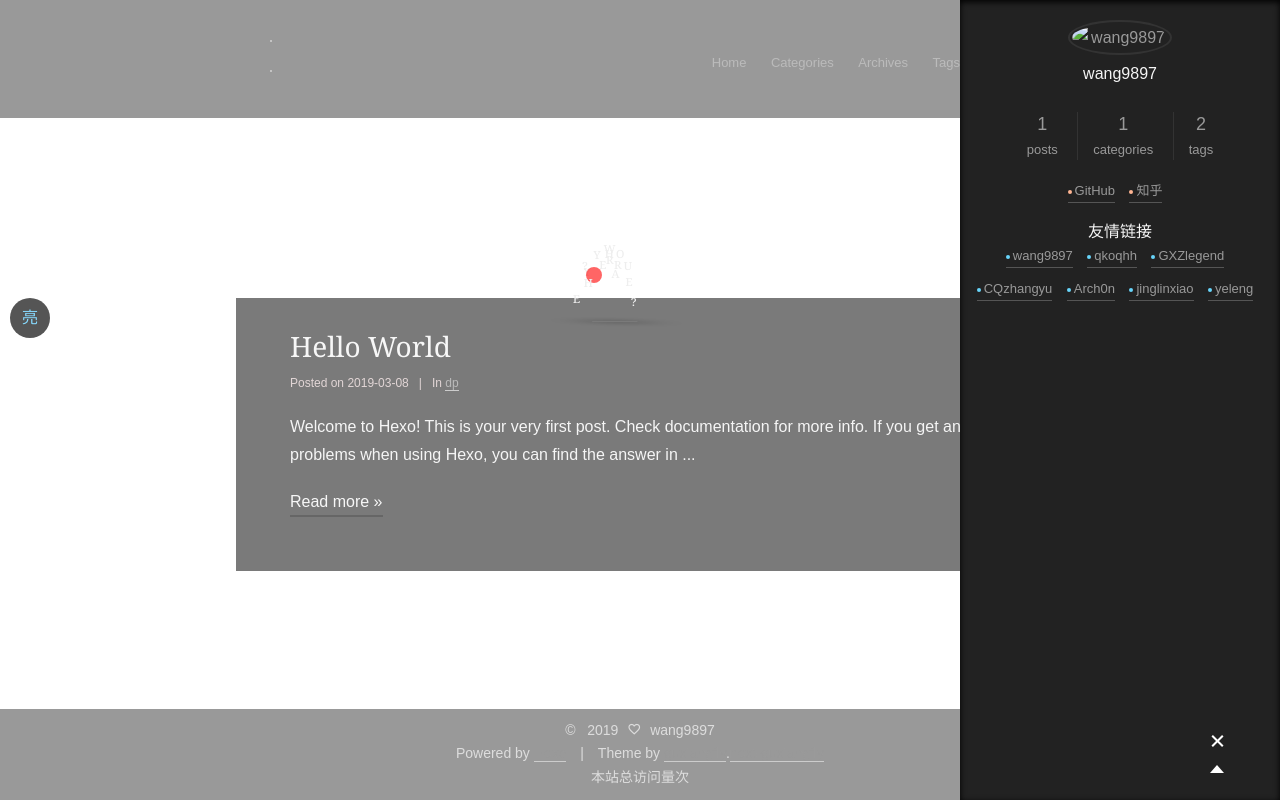
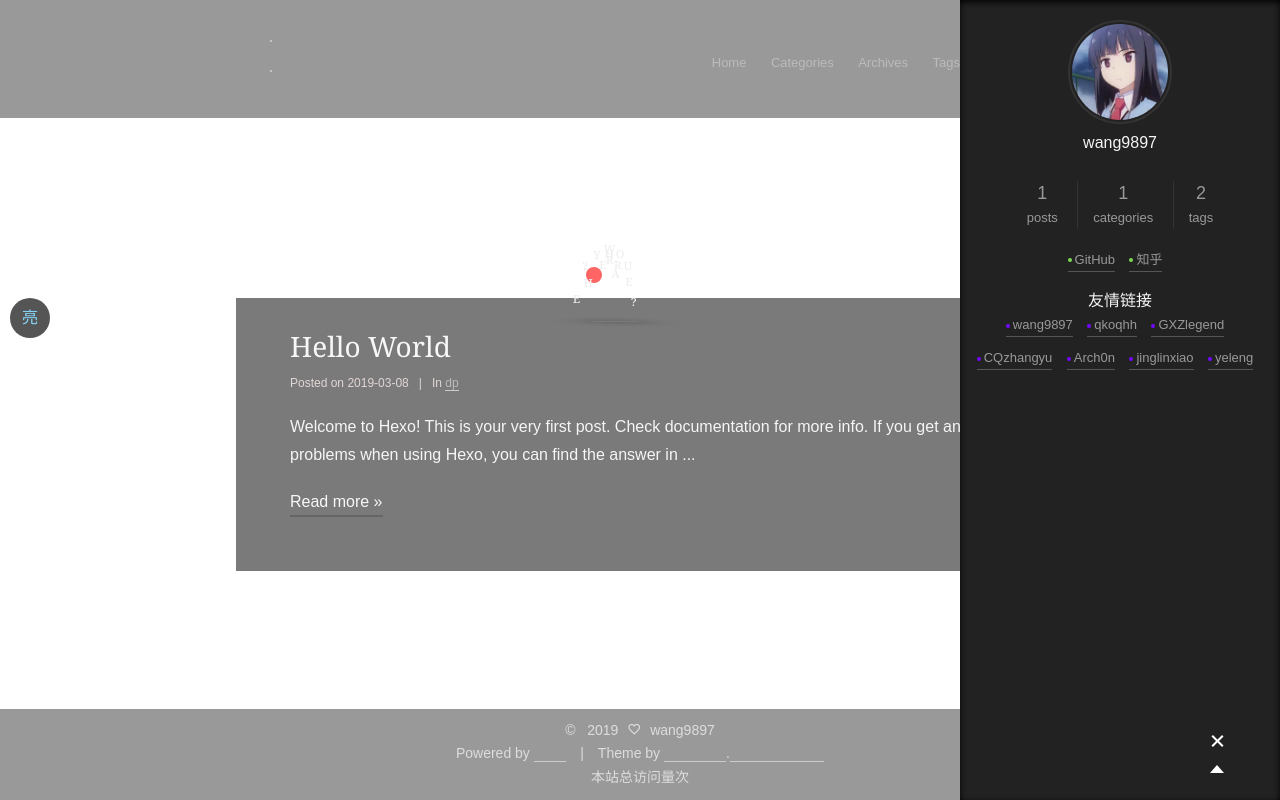
Before and after one commit to wang9897/wang9897.github.io, a plain HTML site: page index.html in a window 1280 px wide. Both pictures are taken after a click on the element 1217 px from the left and 742 px from the top of the page. Drawn offline with nearby package versions, Linux system fonts and the light colour scheme; some packages are replaced by stand-ins of ours; a script that the page names is missing.

Commit message:
Site updated: 2019-03-08 23:22:56

```diff
--- a/css/main.css
+++ b/css/main.css
@@ -1069,7 +1069,7 @@ body {
   width: 4px;
   height: 4px;
   border-radius: 50%;
-  background: #ffb593;
+  background: #7ed952;
 }
 .links-of-friendly a {
   display: inline-block;
@@ -1087,7 +1087,7 @@ body {
   width: 4px;
   height: 4px;
   border-radius: 50%;
-  background: #67d5fb;
+  background: #7509ff;
 }
 .sidebar-nav {
   margin: 0;
--- a/index.html
+++ b/index.html
@@ -3479,7 +3479,7 @@
 
       <section class="site-overview">
         <div class="site-author motion-element" itemprop="author" itemscope itemtype="http://schema.org/Person">
-          <img class="site-author-image" src="/images/header.jpg" alt="wang9897" itemprop="image">
+          <img class="site-author-image" src="/images/wang9897.jpg" alt="wang9897" itemprop="image">
           <p class="site-author-name" itemprop="name">wang9897</p>
         </div>
         <p class="site-description motion-element" itemprop="description"></p>
```
Also changed, not shown: 2019/03/08/hello-world/index.html (+1 -1 lines), archives/2019/03/index.html (+1 -1 lines), archives/2019/index.html (+1 -1 lines), archives/index.html (+1 -1 lines), categories/dp/index.html (+1 -1 lines), categories/index.html (+1 -1 lines), tags/index.html (+1 -1 lines), tags/数学/index.html (+1 -1 lines), tags/数据结构/index.html (+1 -1 lines), images/wang9897.jpg (added).
